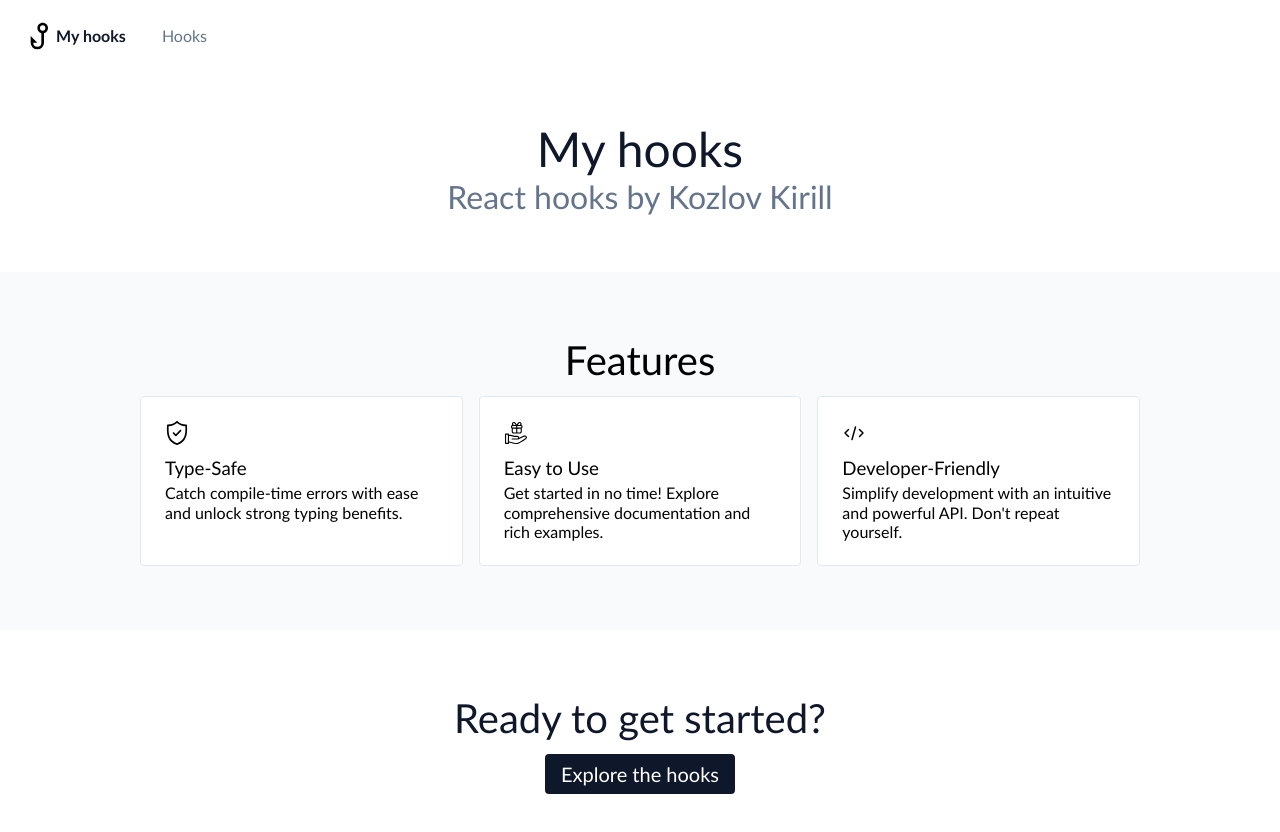
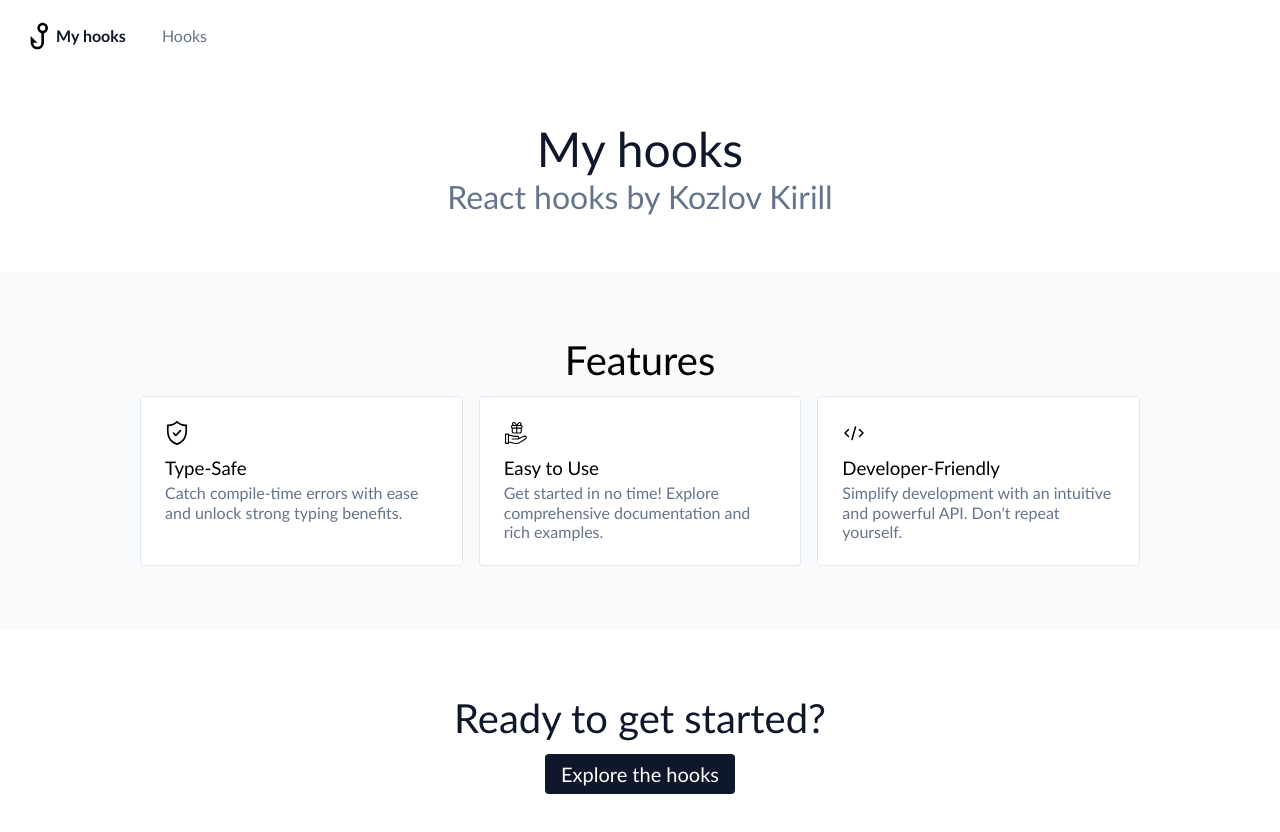
Before and after one commit to KozloffKirill/my-hooks, a React app: page / in a window 1280 px wide. Shown: the top 832 px of the page. Built offline with nearby package versions, Linux system fonts and the light colour scheme.

Commit message:
feat: changed color

```diff
--- a/src/widgets/features/ui/feature/FeatureCard.module.css
+++ b/src/widgets/features/ui/feature/FeatureCard.module.css
@@ -22,5 +22,6 @@
 
   .description {
     order: 3;
+    color: var(--additional-text-color)
   }
 }
```
